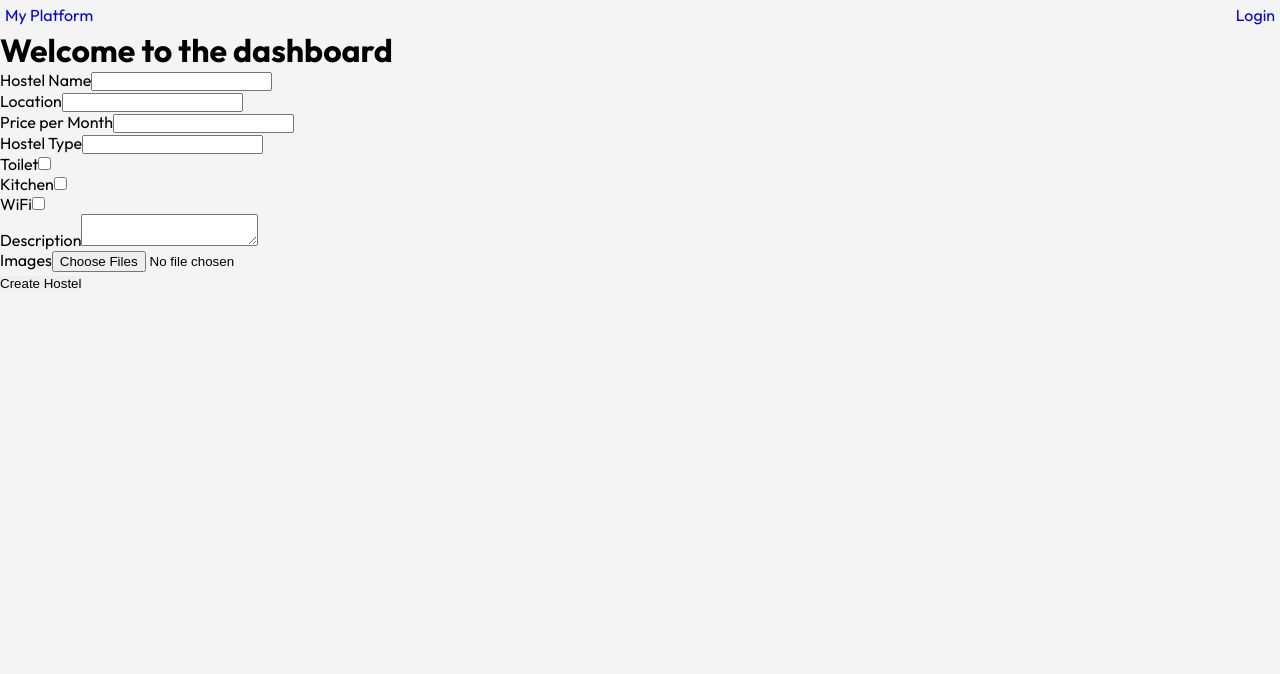
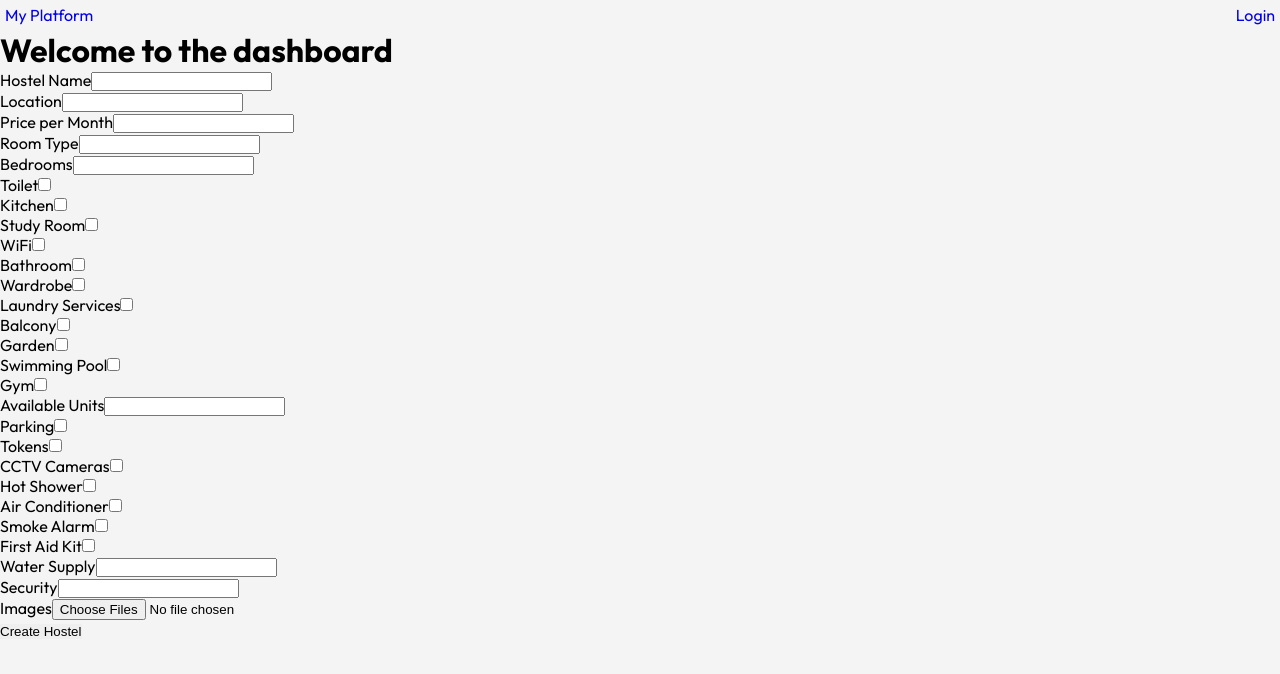
Before and after one commit to mwendwamark/Keja-connect-Frontend, a React (Vite) app: page /landlord/dashboard in a window 1280 px wide. Shown: the top 674 px of the page. Built offline with nearby package versions, Linux system fonts and the light colour scheme.

Commit message:
Create functionality to add hostels

```diff
--- a/src/Landlords/Components/CreateHostel.jsx
+++ b/src/Landlords/Components/CreateHostel.jsx
@@ -4,18 +4,37 @@
 
 const CreateHostel = () => {
   const [hostelData, setHostelData] = useState({
-    hostel_name: "",
+    name: "",
     location: "",
     price_per_month: "",
-    hostel_type: "",
+    room_type: "",
+    bedrooms: "",
     toilet: false,
     kitchen: false,
+    study_room: false,
     wifi: false,
-    description: "",
+    bathroom: false,
+    wardrobe: false,
+    laundry_services: false,
+    balcony: false,
+    garden: false,
+    swimming_pool: false,
+    gym: false,
+    available_units: "",
+    parking: false,
+    tokens: false,
+    cctv_cameras: false,
+    hot_shower: false,
+    air_conditioner: false,
+    smoke_alarm: false,
+    first_aid_kit: false,
+    water_supply: "",
+    security: "",
   });
+
   const [images, setImages] = useState([]);
+  const landlordId = localStorage.getItem("landlord_id"); // Get the landlord ID from localStorage or wherever it's stored.
 
-  // Handle change for hostel details
   const handleChange = (e) => {
     const { name, value, type, checked } = e.target;
     setHostelData({
@@ -24,26 +43,26 @@
     });
   };
 
-  // Handle image selection
   const handleImageChange = (e) => {
     setImages(e.target.files);
   };
 
-  // Handle form submission
   const handleSubmit = async (e) => {
     e.preventDefault();
 
-    // Create FormData to handle file upload
     const formData = new FormData();
-    // Append hostel data
+
     Object.keys(hostelData).forEach((key) => {
-      formData.append(key, hostelData[key]);
+      formData.append(`hostel[${key}]`, hostelData[key]);
     });
 
     // Append each image file
     Array.from(images).forEach((image) => {
-      formData.append("images[]", image);
+      formData.append("hostel[images][]", image);
     });
+
+    // Append the landlord ID
+    formData.append("hostel[landlord_id]", landlordId);
 
     try {
       const response = await axios.post(
@@ -53,7 +72,7 @@
           headers: {
             "Content-Type": "multipart/form-data",
           },
-          withCredentials: true,
+          // withCredentials: true,
         }
       );
       console.log("Hostel created:", response.data);
@@ -66,14 +85,14 @@
 
   return (
     <>
-    <ToastContainer/>
+      <ToastContainer />
       <form onSubmit={handleSubmit}>
         <div>
           <label>Hostel Name</label>
           <input
             type="text"
-            name="hostel_name"
-            value={hostelData.hostel_name}
+            name="name"
+            value={hostelData.name}
             onChange={handleChange}
             required
           />
@@ -102,12 +121,23 @@
         </div>
 
         <div>
-          <label>Hostel Type</label>
+          <label>Room Type</label>
           <input
             type="text"
-            name="hostel_type"
-            value={hostelData.hostel_type}
+            name="room_type"
+            value={hostelData.room_type}
             onChange={handleChange}
+          />
+        </div>
+
+        <div>
+          <label>Bedrooms</label>
+          <input
+            type="number"
+            name="bedrooms"
+            value={hostelData.bedrooms}
+            onChange={handleChange}
+            required
           />
         </div>
 
@@ -132,6 +162,16 @@
         </div>
 
         <div>
+          <label>Study Room</label>
+          <input
+            type="checkbox"
+            name="study_room"
+            checked={hostelData.study_room}
+            onChange={handleChange}
+          />
+        </div>
+
+        <div>
           <label>WiFi</label>
           <input
             type="checkbox"
@@ -142,10 +182,172 @@
         </div>
 
         <div>
-          <label>Description</label>
-          <textarea
-            name="description"
-            value={hostelData.description}
+          <label>Bathroom</label>
+          <input
+            type="checkbox"
+            name="bathroom"
+            checked={hostelData.bathroom}
+            onChange={handleChange}
+          />
+        </div>
+
+        <div>
+          <label>Wardrobe</label>
+          <input
+            type="checkbox"
+            name="wardrobe"
+            checked={hostelData.wardrobe}
+            onChange={handleChange}
+          />
+        </div>
+
+        <div>
+          <label>Laundry Services</label>
+          <input
+            type="checkbox"
+            name="laundry_services"
+            checked={hostelData.laundry_services}
+            onChange={handleChange}
+          />
+        </div>
+
+        <div>
+          <label>Balcony</label>
+          <input
+            type="checkbox"
+            name="balcony"
+            checked={hostelData.balcony}
+            onChange={handleChange}
+          />
+        </div>
+
+        <div>
+          <label>Garden</label>
+          <input
+            type="checkbox"
+            name="garden"
+            checked={hostelData.garden}
+            onChange={handleChange}
+          />
+        </div>
+
+        <div>
+          <label>Swimming Pool</label>
+          <input
+            type="checkbox"
+            name="swimming_pool"
+            checked={hostelData.swimming_pool}
+            onChange={handleChange}
+          />
+        </div>
+
+        <div>
+          <label>Gym</label>
+          <input
+            type="checkbox"
+            name="gym"
+            checked={hostelData.gym}
+            onChange={handleChange}
+          />
+        </div>
+
+        <div>
+          <label>Available Units</label>
+          <input
+            type="number"
+            name="available_units"
+            value={hostelData.available_units}
+            onChange={handleChange}
+            required
+          />
+        </div>
+
+        <div>
+          <label>Parking</label>
+          <input
+            type="checkbox"
+            name="parking"
+            checked={hostelData.parking}
+            onChange={handleChange}
+          />
+        </div>
+
+        <div>
+          <label>Tokens</label>
+          <input
+            type="checkbox"
+            name="tokens"
+            checked={hostelData.tokens}
+            onChange={handleChange}
+          />
+        </div>
+
+        <div>
+          <label>CCTV Cameras</label>
+          <input
+            type="checkbox"
+            name="cctv_cameras"
+            checked={hostelData.cctv_cameras}
+            onChange={handleChange}
+          />
+        </div>
+
+        <div>
+          <label>Hot Shower</label>
+          <input
+            type="checkbox"
+            name="hot_shower"
+            checked={hostelData.hot_shower}
+            onChange={handleChange}
+          />
+        </div>
+
+        <div>
+          <label>Air Conditioner</label>
+          <input
+            type="checkbox"
+            name="air_conditioner"
+            checked={hostelData.air_conditioner}
+            onChange={handleChange}
+          />
+        </div>
+
+        <div>
+          <label>Smoke Alarm</label>
+          <input
+            type="checkbox"
+            name="smoke_alarm"
+            checked={hostelData.smoke_alarm}
+            onChange={handleChange}
+          />
+        </div>
+
+        <div>
+          <label>First Aid Kit</label>
+          <input
+            type="checkbox"
+            name="first_aid_kit"
+            checked={hostelData.first_aid_kit}
+            onChange={handleChange}
+          />
+        </div>
+
+        <div>
+          <label>Water Supply</label>
+          <input
+            type="text"
+            name="water_supply"
+            value={hostelData.water_supply}
+            onChange={handleChange}
+          />
+        </div>
+
+        <div>
+          <label>Security</label>
+          <input
+            type="text"
+            name="security"
+            value={hostelData.security}
             onChange={handleChange}
           />
         </div>
--- a/src/Landlords/Login/LandlordLogin.jsx
+++ b/src/Landlords/Login/LandlordLogin.jsx
@@ -50,6 +50,8 @@
         // Store token and user data
         localStorage.setItem("token", result.token);
         localStorage.setItem("user", JSON.stringify(result.data.landlord)); // Save user data in localStorage
+        localStorage.setItem("landlord_id", result.data.landlord.id); // Store the landlord id
+
         toast.success("Logged in successfully!");
         // Redirect to Landlord Dashboard
         navigate("/landlord/dashboard");
--- a/src/Landlords/Signup/LandlordSignup.jsx
+++ b/src/Landlords/Signup/LandlordSignup.jsx
@@ -58,22 +58,23 @@
      });
 
      const result = await response.json();
+     console.log(result); // Debug: check what you're receiving
 
      if (response.ok) {
-        localStorage.setItem("token", result.token);
-        navigate("/landlord/login"); // Redirect to landlord dashboard after successful signup
+       // Adjusted according to the response structure from your backend
+       localStorage.setItem("token", result.status.token);
+       localStorage.setItem("landlord_id", result.status.data.id); // Store the landlord ID
        toast.success("Account created successfully");
+       navigate("/landlord/login");
      } else {
        setError(result.status.message);
        toast.error("Couldn't create account. Please try again.");
-        // toast.error(
-        //   result.status.message || "Couldn't create account. Please try again."
-        // );
      }
    } catch (error) {
      setError("An error occurred. Please try again.");
    }
  };
+
 
   return (
     <>
--- a/src/Students/Login/StudentLogin.jsx
+++ b/src/Students/Login/StudentLogin.jsx
@@ -134,6 +134,7 @@
           </form>
         </div>
       </div>
+      <ToastContainer/>
     </>
   );
 };
```
Also changed, not shown: src/Landlords/Components/ImageUpload.jsx (added, +40 -0 lines), src/Students/Signup/StudentSignup.jsx (+0 -89 lines). Lines whose indentation alone changed are shown as unchanged.
